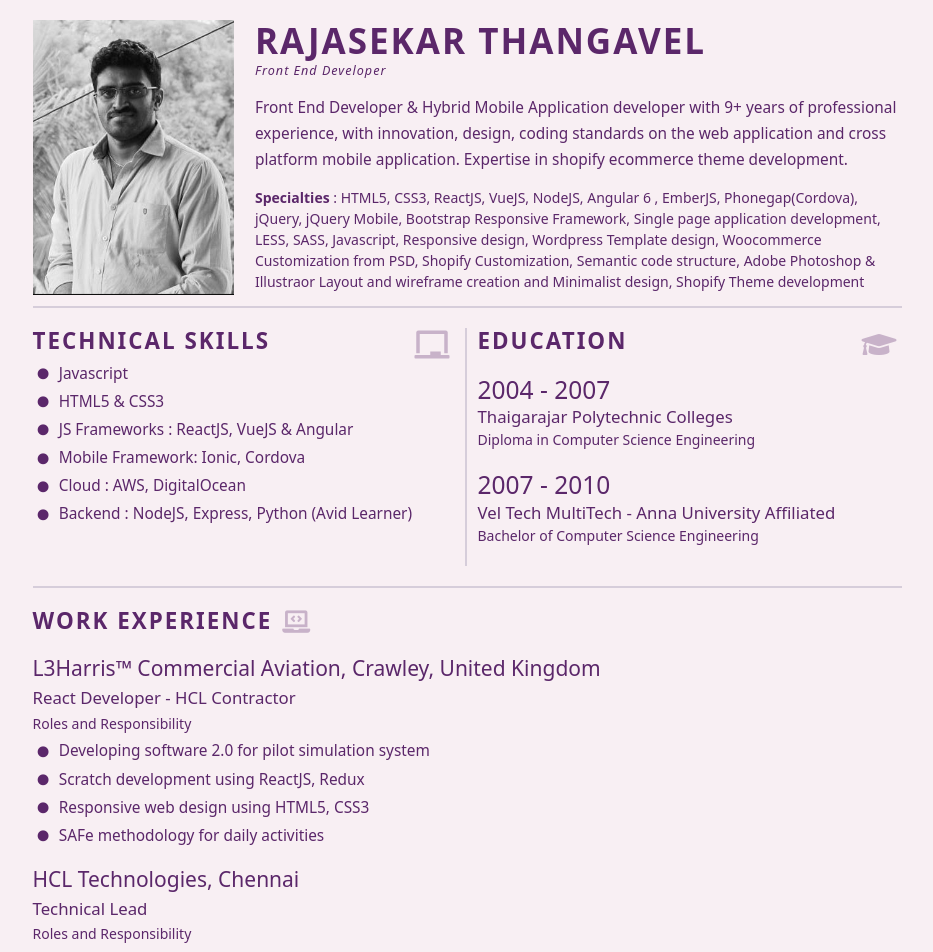
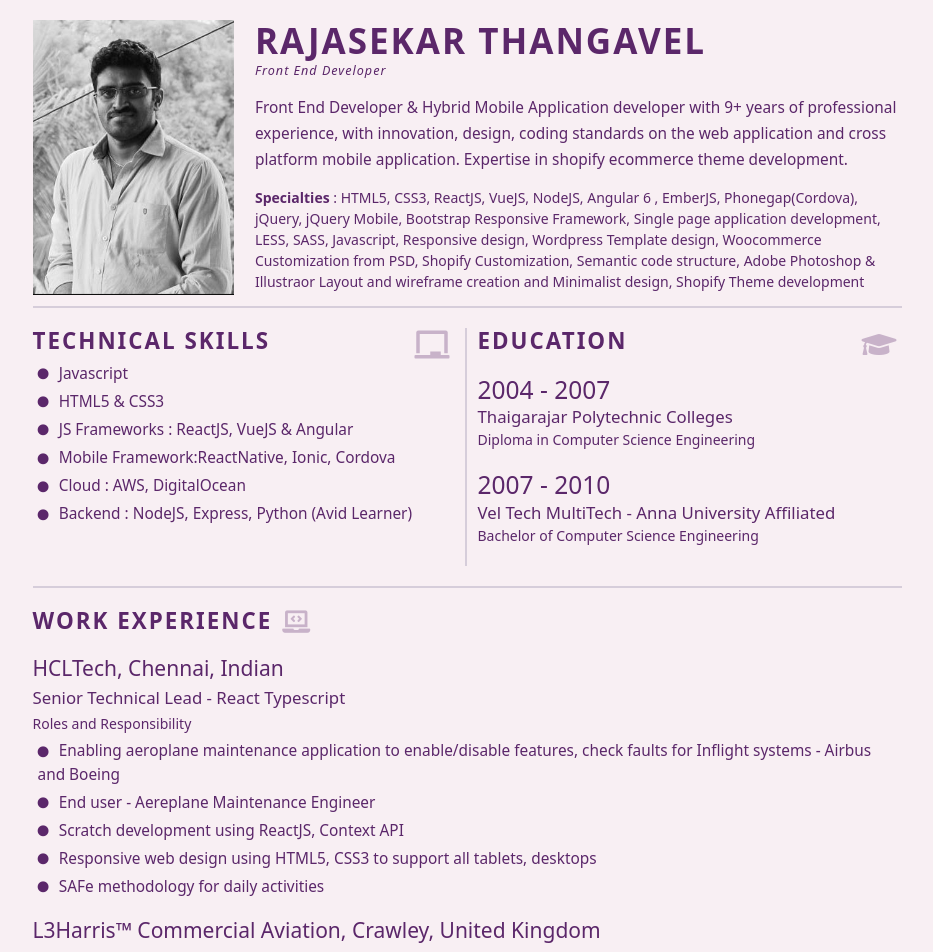
Before and after one commit to ktrajasekar/RajasekarResume, a Next.js app: page / in a window 1280 px wide. Shown: the top 952 px of the page, without its empty margins (173-1106 px from the left). Built offline with nearby package versions, Linux system fonts and the light colour scheme.

Commit message:
Updated Resume

```diff
--- a/pages/index.js
+++ b/pages/index.js
@@ -53,7 +53,7 @@ export default function Home() {
                 <li>Javascript</li>
                 <li>HTML5 &amp; CSS3</li>
                 <li>JS Frameworks : ReactJS, VueJS &amp; Angular</li>
-                <li>Mobile Framework: Ionic, Cordova</li>
+                <li>Mobile Framework:ReactNative, Ionic, Cordova</li>
                 <li>Cloud : AWS, DigitalOcean</li>
                 <li>Backend : NodeJS, Express, Python (Avid Learner)</li>
               </ul>
@@ -82,6 +82,20 @@ export default function Home() {
           <h2 className="pd-section-heading work-experince-icon font-awesome-icon">
             WORK EXPERIENCE
           </h2>
+          <div className="work-exp-sec">
+            <h2>HCLTech, Chennai, Indian </h2>
+            <h3>Senior Technical Lead - React Typescript</h3>
+            <h4>Roles and Responsibility</h4>
+            <ul className="ordered-list">
+              <li>Enabling aeroplane maintenance application to enable/disable features, check faults for Inflight systems - Airbus and Boeing </li>
+              <li>End user - Aereplane Maintenance Engineer </li>
+              <li>
+                Scratch development using ReactJS, Context API
+              </li>
+              <li>Responsive web design using HTML5, CSS3 to support all tablets, desktops</li>
+              <li>SAFe methodology for daily activities</li>
+            </ul>
+          </div>
           <div className="work-exp-sec">
             <h2>L3Harris™ Commercial Aviation, Crawley, United Kingdom </h2>
             <h3>React Developer - HCL Contractor</h3>
```
Also changed, not shown: 1 other file (tests, documents, lock files or other folders).
